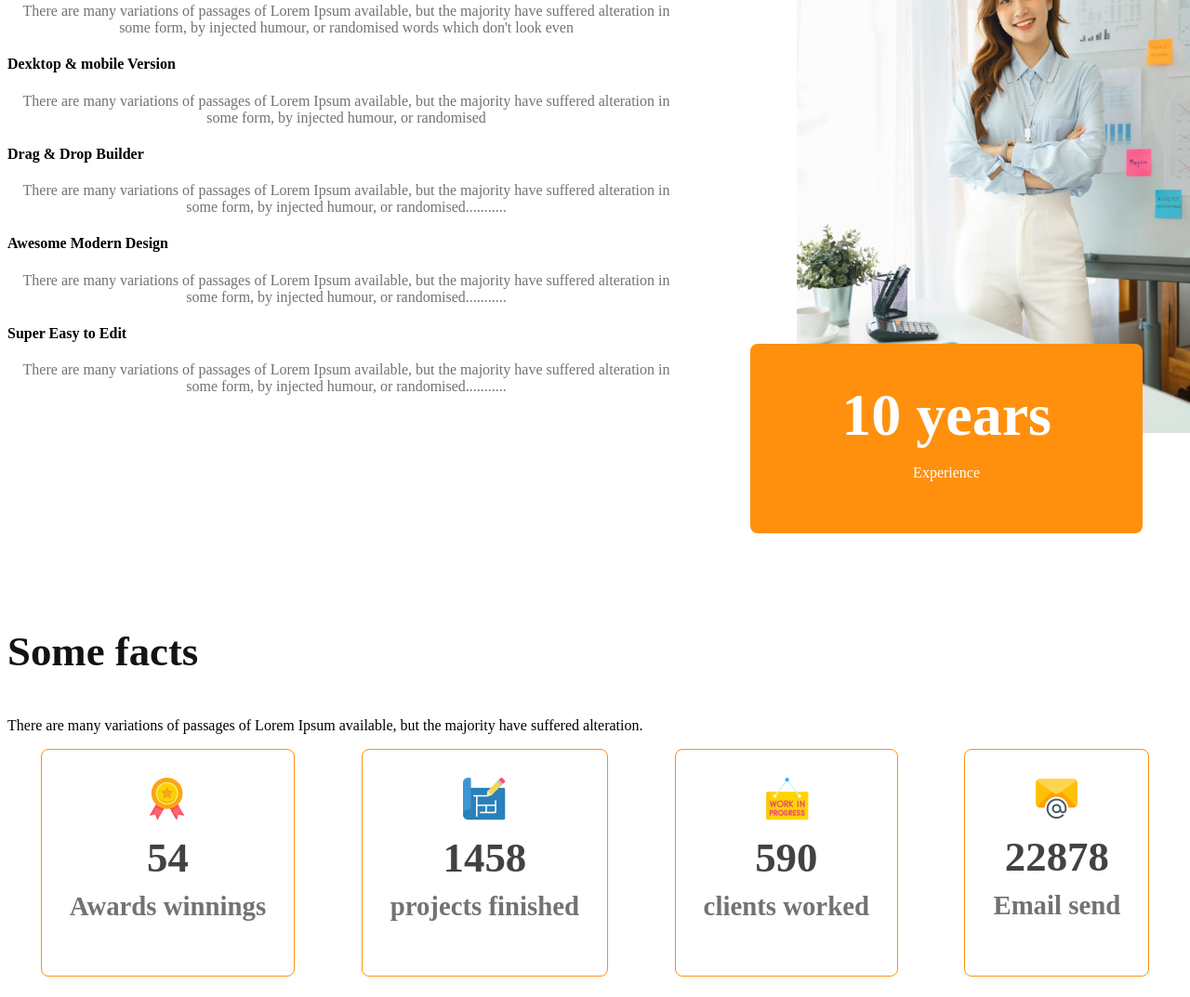
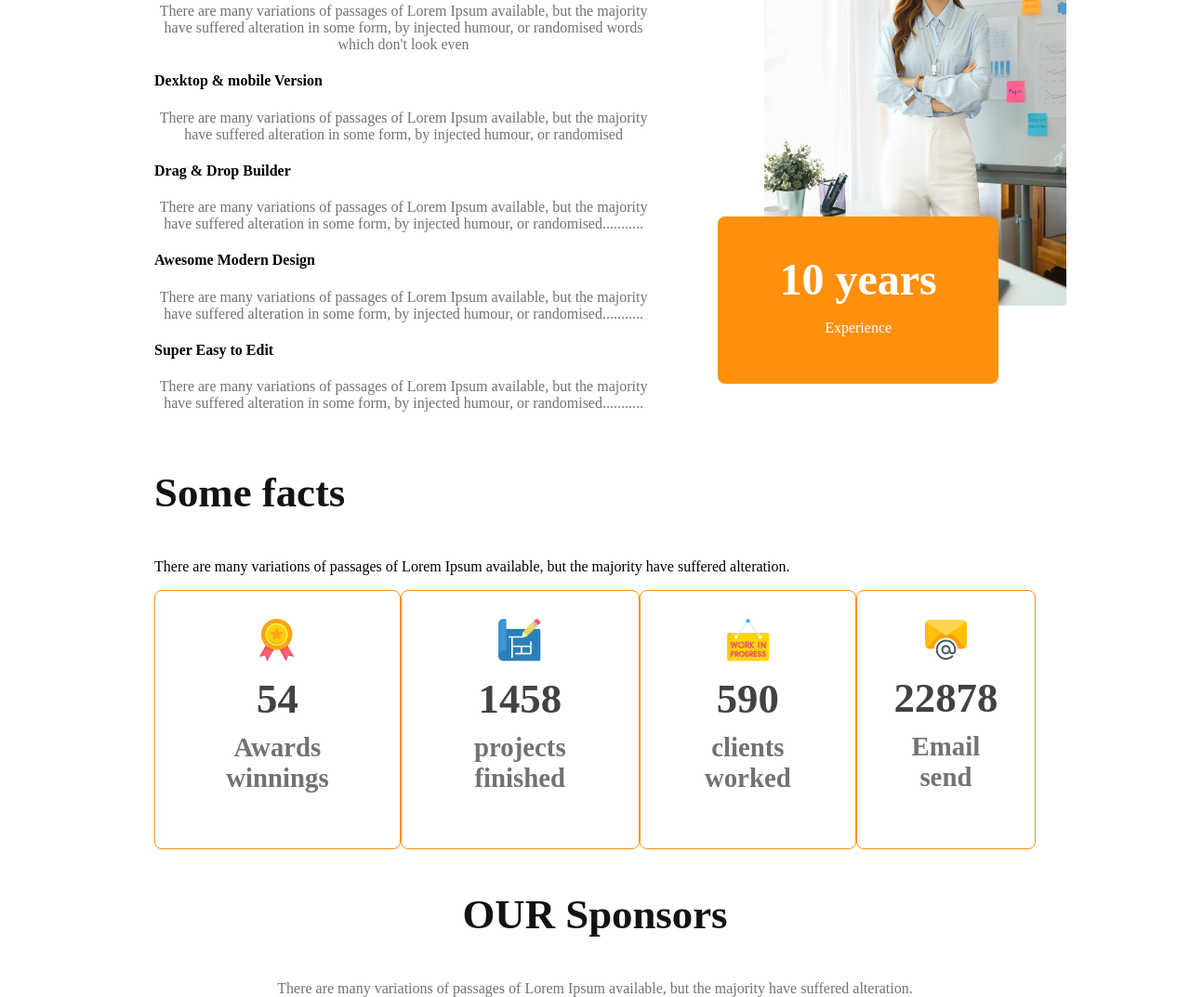
Before and after one commit to kazimehedi33/g3-architects, a plain HTML site: page index.html in a window 1280 px wide. Shown: the part 2032-3105 px from the top of the page at 93% size. Drawn offline with Linux system fonts and the light colour scheme.

Commit message:
first commit

```diff
--- a/style/style.css
+++ b/style/style.css
@@ -124,14 +124,15 @@ font-weight: 700px;
     border-radius: 8px;
     background: #ff900E;
     color: #FFF;
-    width: 342px;
+    width: 222px;
+    height: 100px;
     padding: 40px;
     text-align: center;
     position: relative;
     bottom: 100px;
 }
 .ten-years-badge h2 {
-font-size: 4rem;
+font-size: 3rem;
 margin: 0;
 }
 .ten-years-badge p{
@@ -177,7 +178,9 @@ color: #131313;
     display: flex;
 }
 
-
+* main{
+    width: 75%;
+}
 
 
 
```
